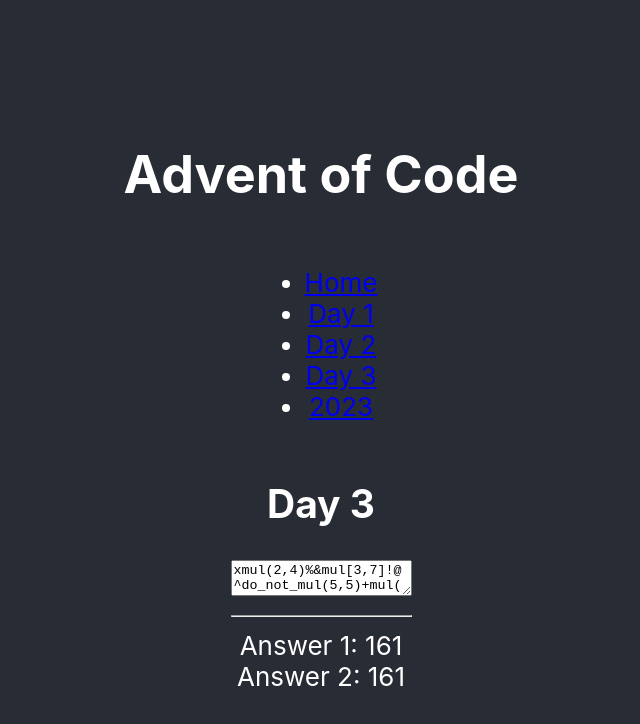
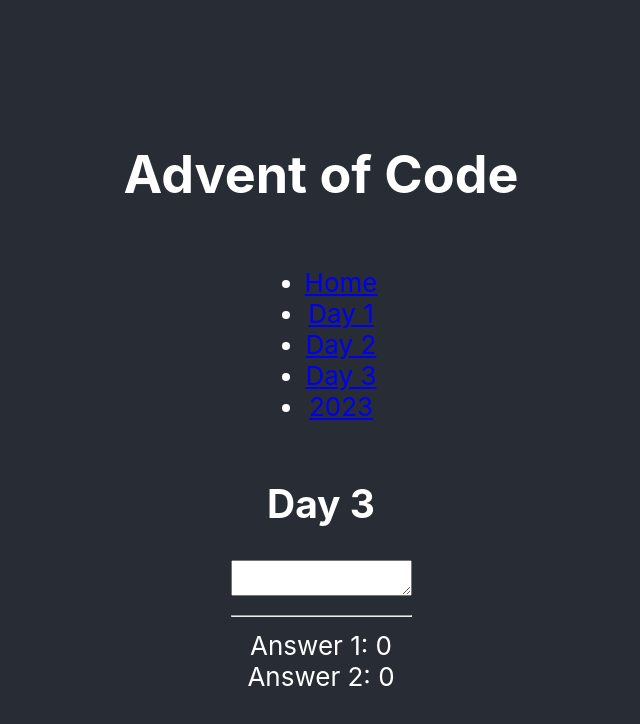
Before and after one commit to SolutiaJI/advent-of-code, a React (Create React App) app: page /day3 in a window 1280 px wide. Shown: the top 724 px of the page, without its empty margins (319-959 px from the left). Built offline with nearby package versions, Linux system fonts and the light colour scheme.

Commit message:
Remove hard coded day 3 starter input

```diff
--- a/src/pages/2024/Day3/day3.jsx
+++ b/src/pages/2024/Day3/day3.jsx
@@ -1,9 +1,7 @@
 import { useEffect, useState } from "react";
 
 function Day3() {
-  const [inputValue, setInputValue] = useState(
-    "xmul(2,4)%&mul[3,7]!@^do_not_mul(5,5)+mul(32,64]then(mul(11,8)mul(8,5))"
-  );
+  const [inputValue, setInputValue] = useState("");
   const [answer1, setAnswer1] = useState(0);
   const [answer2, setAnswer2] = useState(0);
 
```
